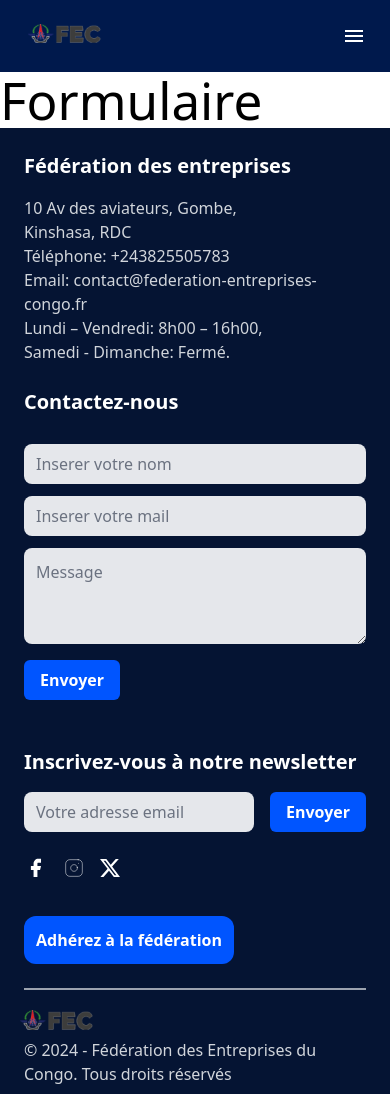
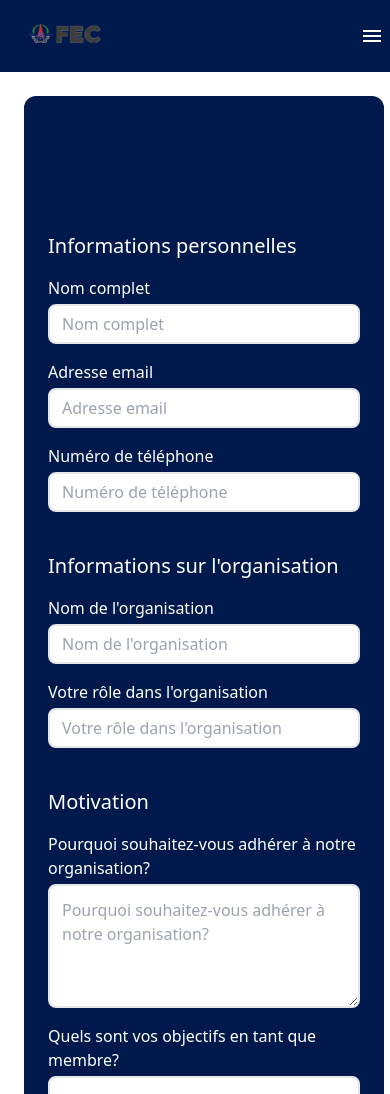
Before and after one commit to Aaron-bukasa/Projet_chef_oeuvre_Fec_Kadea, a React (Vite) app in the folder frontend/: page /formulaireDmd in a window 390 px wide. Shown: the top 1094 px of the page. Built offline with nearby package versions, Linux system fonts and the light colour scheme.

Commit message:
formulaire de demande

```diff
--- a/frontend/src/components/FormulaireDmd.jsx
+++ b/frontend/src/components/FormulaireDmd.jsx
@@ -1,7 +1,177 @@
 export default function FormulaireDmd() {
-    return(
-        <>
-            <h1>Formulaire</h1>
-        </>
-    )
+  return (
+    <div className="m-6">
+      <form
+        action="/submit"
+        method="POST"
+        enctype="multipart/form-data"
+        className="bg-secondary-blue text-white p-6 w-full rounded-xl mb-12 mt-6 max-w-[768px] md:mx-auto"
+      >
+        <h1 className="font-bold text-2xl text-center text-secondary-blue p-6 sm:text-3xl md:text-4xl xl:text-5xl">
+          Formulaire de Demande d'Adhésion
+        </h1>
+        <h2 className="font-medium text-xl mb-4 lg:mb-6 lg:text-2xl 2xl:text-2xl font-bold">
+          Informations personnelles
+        </h2>
+        <div className="pb-6">
+          <div className="flex flex-col gap-y-1 mb-4">
+            <label for="nom_complet">Nom complet</label>
+            <input
+              type="text"
+              id="nom_complet"
+              name="nom_complet"
+              placeholder="Nom complet"
+              required
+              className="border-2 h-10 rounded-lg text-black p-3 sm:w-[50%]"
+            />
+          </div>
+          <div className="flex flex-col gap-y-1 mb-4">
+            <label for="email">Adresse email</label>
+            <input
+              type="email"
+              id="email"
+              name="email"
+              placeholder="Adresse email"
+              required
+              className="border-2 h-10 rounded-lg text-black p-3 sm:w-[60%]"
+            />
+          </div>
+          <div className="flex flex-col gap-y-1 mb-4">
+            <label for="telephone">Numéro de téléphone</label>
+            <input
+              type="tel"
+              id="telephone"
+              name="telephone"
+              placeholder="Numéro de téléphone"
+              required
+              className="border-2 h-10 rounded-lg text-black p-3 sm:w-[70%]"
+            />
+          </div>
+        </div>
+
+        <h2 className="font-medium text-xl mb-4 lg:mb-6 lg:text-2xl 2xl:text-2xl font-bold">
+          Informations sur l'organisation
+        </h2>
+        <div className="pb-6">
+          <div className="flex flex-col gap-y-1 mb-4">
+            <label for="nom_org">Nom de l'organisation</label>
+            <input
+              type="text"
+              id="nom_org"
+              name="nom_org"
+              placeholder="Nom de l'organisation"
+              required
+              className="border-2 h-10 rounded-lg text-black p-3"
+            />
+          </div>
+          <div className="flex flex-col gap-y-1 mb-4">
+            <label for="role_org">Votre rôle dans l'organisation</label>
+            <input
+              type="text"
+              id="role_org"
+              name="role_org"
+              placeholder="Votre rôle dans l'organisation"
+              required
+              className="border-2 h-10 rounded-lg text-black p-3"
+            />
+          </div>
+        </div>
+
+        <h2 className="font-medium text-xl mb-4 lg:mb-6 lg:text-2xl 2xl:text-2xl font-bold">
+          Motivation
+        </h2>
+        <div className="pb-6">
+          <div className="flex flex-col gap-y-1 mb-4">
+            <label for="motivation">
+              Pourquoi souhaitez-vous adhérer à notre organisation?
+            </label>
+            <textarea
+              id="motivation"
+              name="motivation"
+              rows="4"
+              cols="50"
+              placeholder="Pourquoi souhaitez-vous adhérer à notre organisation?"
+              required
+              className="w-full border-2 rounded-lg text-black p-3"
+            ></textarea>
+          </div>
+          <div className="flex flex-col gap-y-1 mb-4">
+            <label for="objectifs">
+              Quels sont vos objectifs en tant que membre?
+            </label>
+            <textarea
+              id="objectifs"
+              name="objectifs"
+              rows="4"
+              cols="50"
+              placeholder=" Quels sont vos objectifs en tant que membre?"
+              required
+              className="w-full border-2 rounded-lg text-black p-3"
+            ></textarea>
+          </div>
+        </div>
+
+        <h2 className="font-medium text-xl mb-4 lg:mb-6 lg:text-2xl 2xl:text-2xl font-bold">
+          Fichiers joints
+        </h2>
+        <div className="pb-6">
+          <div className="flex flex-col gap-y-1 mb-4">
+            <label for="cv">Veuillez joindre votre CV (format PDF):</label>
+            <input type="file" id="cv" name="cv" accept=".pdf" required />
+          </div>
+          <div lassName="flex flex-col gap-y-1 mb-4">
+            <label for="lettre_motivation">
+              Veuillez joindre une lettre de motivation (format PDF):
+            </label>
+            <input
+              type="file"
+              id="lettre_motivation"
+              name="lettre_motivation"
+              accept=".pdf"
+              required
+            />
+          </div>
+        </div>
+
+        <h2 className="font-medium text-xl mb-4 lg:mb-6 lg:text-2xl 2xl:text-2xl font-bold">
+          Déclaration
+        </h2>
+        <div className="pb-6">
+          <div className="flex gap-x-3 items-center mb-4">
+            <input
+              type="checkbox"
+              id="declaration"
+              name="declaration"
+              required
+            />
+            <label for="declaration">
+              Je certifie que les informations fournies sont exactes et
+              complètes.
+            </label>
+          </div>
+          <div className="flex gap-x-3 items-center mb-4">
+            <input type="checkbox" id="conditions" name="conditions" required />
+            <label for="conditions">
+              J'accepte les conditions générales d'adhésion.
+            </label>
+          </div>
+        </div>
+
+        <div>
+          <input
+            type="submit"
+            value="Soumettre la demande"
+            className="text-white font-bold bg-sky-blue p-3 rounded-xl hover:opacity-80 cursor-pointer"
+          />
+          <button
+            type="button"
+            onclick="window.location.href='/cancel'"
+            className="ml-6 bg-[#dc3545] text-white font-bold bg-sky-blue p-3 rounded-xl hover:opacity-80"
+          >
+            Annuler
+          </button>
+        </div>
+      </form>
+    </div>
+  );
 }
```
Also changed, not shown: 1 other file (tests, documents, lock files or other folders).
